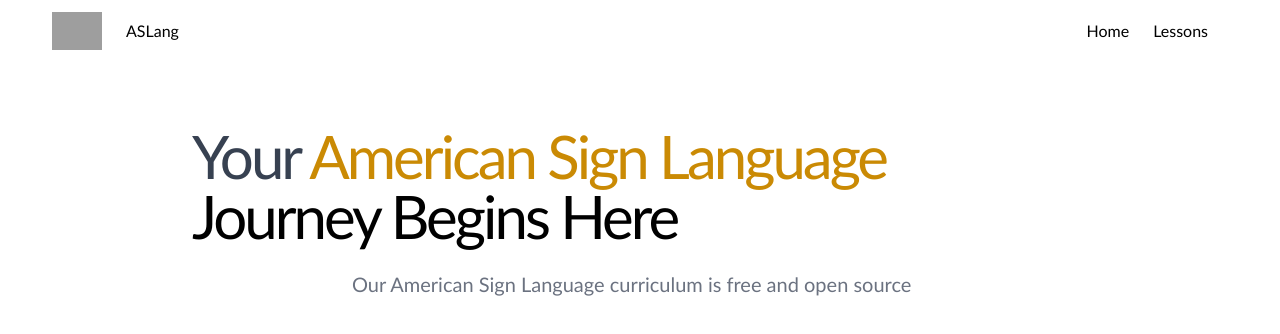
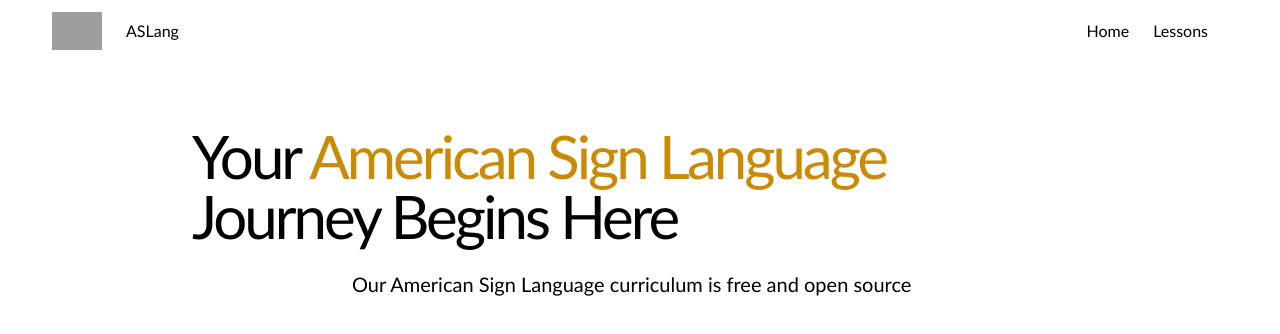
Before and after one commit to erom03/ASLang, a Next.js app: page / in a window 1280 px wide. Shown: the top 334 px of the page. Built offline with nearby package versions, Linux system fonts and the light colour scheme; grey boxes are pictures that could not be loaded.

Commit message:
Added Component Lib

```diff
--- a/app/page.tsx
+++ b/app/page.tsx
@@ -8,13 +8,13 @@ export default function Home() {
       <main>
 
       <div className="max-w-4xl mx-auto sm:pt-16">
-        <h1 className="text-4xl sm:text-6xl text-gray-700  font-medium mx-auto pb-6 tracking-tighter">
+        <h1 className="text-4xl sm:text-6xl   font-medium mx-auto pb-6 tracking-tighter">
           Your
           <span className="text-yellow-600 "> American Sign Language</span>
           <span className="block font-medium"> Journey Begins Here</span>
         </h1>
-        <div className="text-gray-600  pb-8 max-w-xl mx-auto">
-          <p className="mb-4 text-xl text-gray-500 ">Our American Sign Language curriculum is free and open source</p>
+        <div className="  pb-8 max-w-xl mx-auto">
+          <p className="mb-4 text-xl ">Our American Sign Language curriculum is free and open source</p>
         </div>
       </div>
 
```
